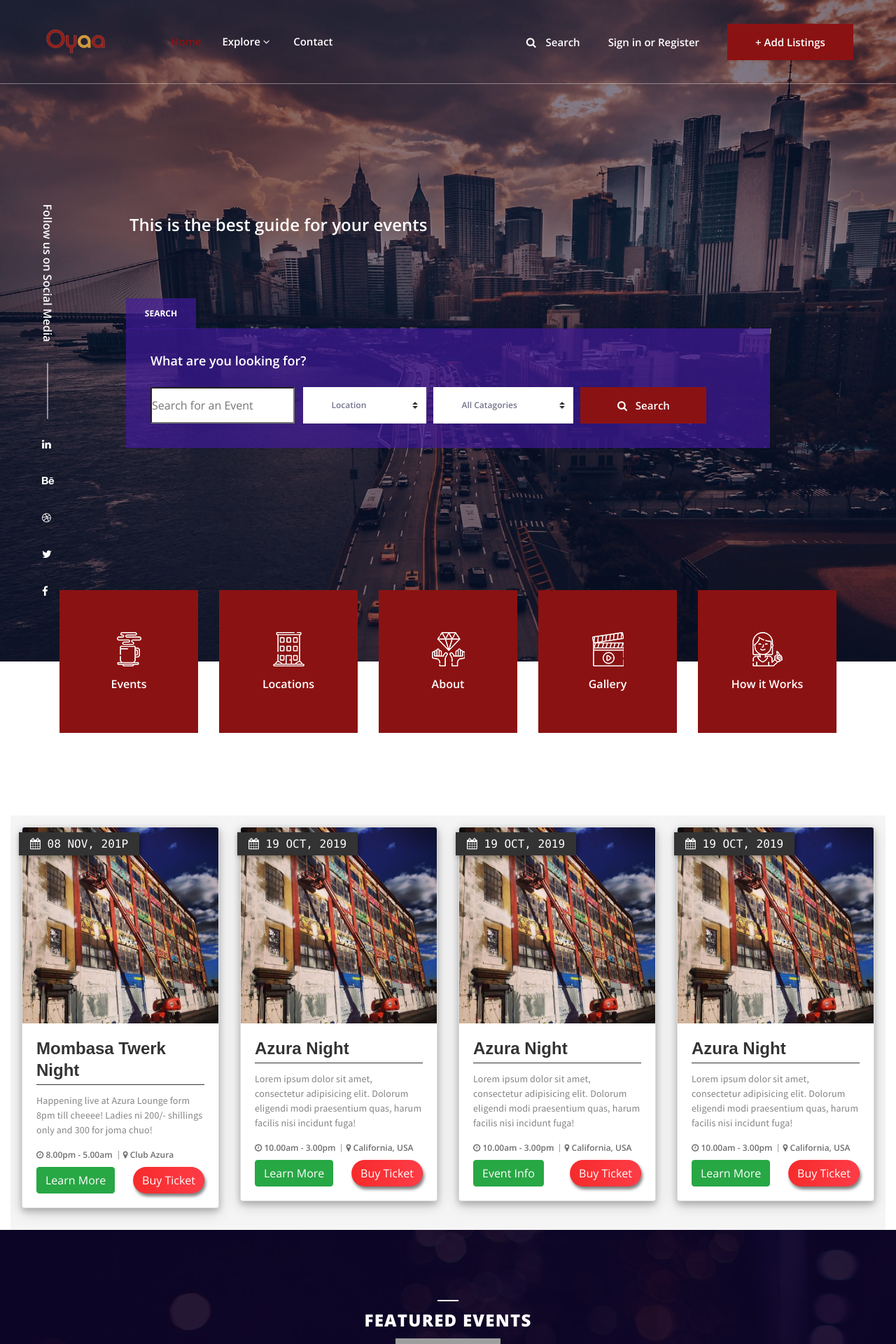
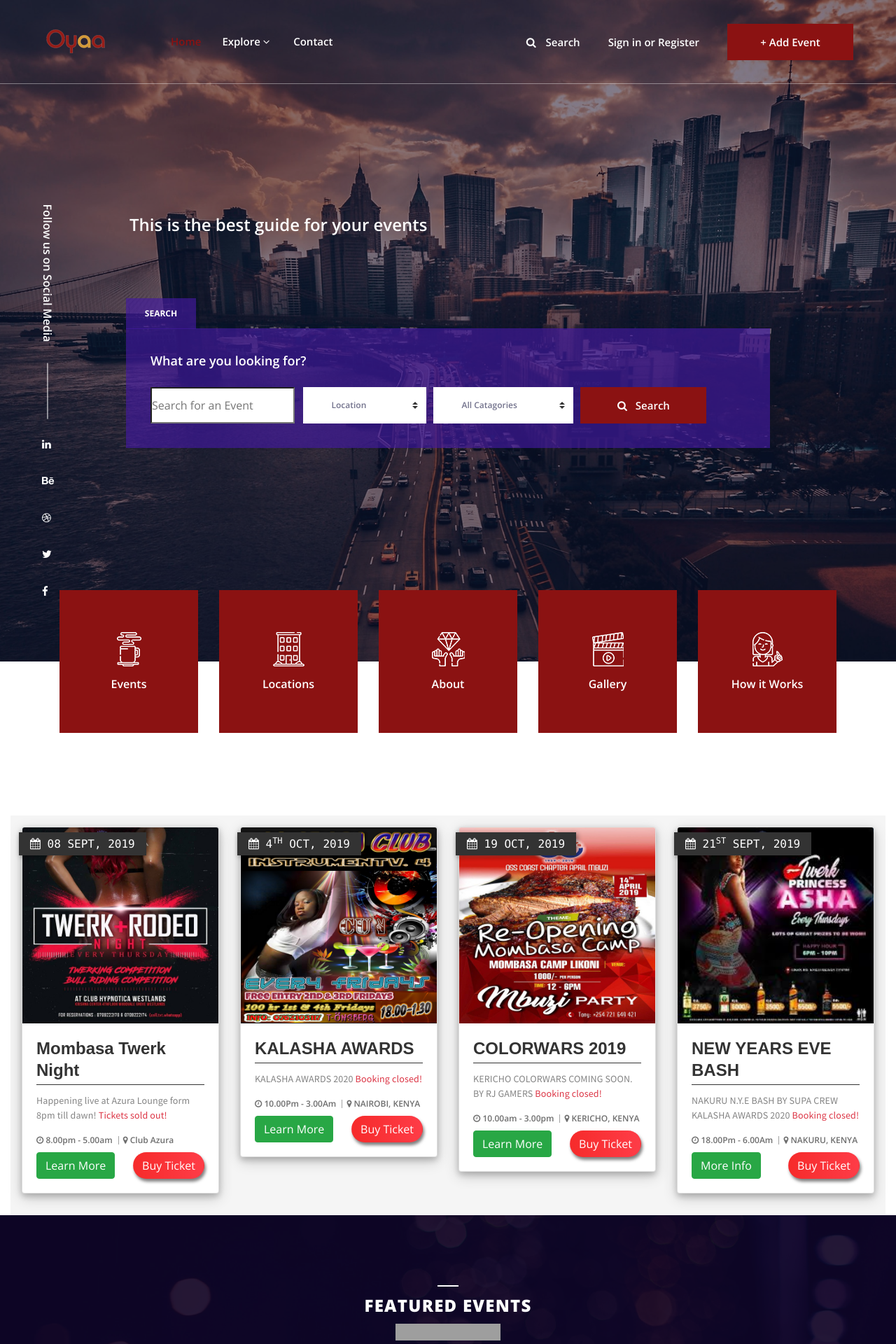
Before and after one commit to james-muriithi/oyaav2, a PHP site: page / in a window 1280 px wide. Shown: the top 1920 px of the page at 70% size. Run offline with PHP 8.4, Linux system fonts and the light colour scheme; grey boxes are pictures that could not be loaded.

Commit message:
new commit

```diff
--- a/index.php
+++ b/index.php
@@ -79,7 +79,7 @@
                             </div>
                             <!-- Add listings btn -->
                             <div class="dorne-add-listings-btn">
-                                <a href="#" class="btn dorne-btn">+ Add Listings</a>
+                                <a href="#" class="btn dorne-btn">+ Add Event</a>
                             </div>
                         </div>
                     </nav>
@@ -221,12 +221,14 @@
                             <!-- New card -->
                             <div class="col-sm-6 col-md-4 col-lg-3 ">
                                 <div class="card">
-                                    <img class="card-img-top" src="img/bg_4.jpg" alt="Card image" height="170">
+                                    <img class="card-img-top" src="img/event1.jpg" alt="Card image" height="60%">
                                     <div class="card-body">
                                         <h4 class="card-title">Mombasa Twerk Night</h4>
-                                        <div class="ribbon ribbon-left ribbon-shadow ribbon-color-danger uppercase"><i class="fa fa-calendar"></i> 08 Nov, 201p</div>
+                                        <div class="ribbon ribbon-left ribbon-shadow ribbon-color-danger uppercase"><i class="fa fa-calendar"></i> 08 Sept, 2019</div>
+
                                         <p class="card-text">
-                                            Happening live at Azura Lounge form 8pm till <i>cheeee!</i> Ladies ni 200/- shillings only and 300 for joma chuo!
+                                            Happening live at Azura Lounge form 8pm till <i>dawn!</i>
+                                            <span class="text-danger">Tickets sold out!</span>
                                         </p>
                                         <div class="event-latest-details">
                                             <a class="author" href="#"><i class="fa fa-clock-o" aria-hidden="true"></i> 8.00pm - 5.00am</a>
@@ -245,16 +247,16 @@
                             <!-- New card -->
                             <div class="col-sm-6 col-md-4 col-lg-3 ">
                                 <div class="card">
-                                    <img class="card-img-top" src="img/bg_4.jpg" alt="Card image" height="170">
+                                    <img class="card-img-top" src="img/event3.png" alt="Card image" height="60%">
                                     <div class="card-body">
-                                        <h4 class="card-title">Azura Night</h4>
-                                        <div class="ribbon ribbon-left ribbon-shadow ribbon-color-danger uppercase"><i class="fa fa-calendar"></i> 19 Oct, 2019</div>
+                                        <h4 class="card-title">KALASHA AWARDS</h4>
+                                        <div class="ribbon ribbon-left ribbon-shadow ribbon-color-danger uppercase"><i class="fa fa-calendar"></i> 4<sup>th</sup> Oct, 2019</div>
                                         <p class="card-text">
-                                            Lorem ipsum dolor sit amet, consectetur adipisicing elit. Dolorum eligendi modi praesentium quas, harum facilis nisi incidunt fuga!
+                                            KALASHA AWARDS 2020   <span class="text-danger">Booking closed!</span>
                                         </p>
                                         <div class="event-latest-details">
-                                            <a class="author" href="#"><i class="fa fa-clock-o" aria-hidden="true"></i> 10.00am - 3.00pm</a>
-                                            <a class="comments" href="#"> <i class="fa fa-map-marker" aria-hidden="true"></i> California, USA</a>
+                                            <a class="author" href="#"><i class="fa fa-clock-o" aria-hidden="true"></i> 10.00Pm - 3.00Am</a>
+                                            <a class="comments" href="#"> <i class="fa fa-map-marker" aria-hidden="true"></i> NAIROBI, KENYA</a>
                                         </div>
                                         <div class="mx-auto" style="float: left;">
                                             <button href="#" class="btn  btn-success">Learn More</button>
@@ -269,19 +271,20 @@
                            <!-- New card -->
                             <div class="col-sm-6 col-md-4 col-lg-3 ">
                                 <div class="card">
-                                    <img class="card-img-top" src="img/bg_4.jpg" alt="Card image" height="170">
+                                    <img class="card-img-top" src="img/event5.jpg" alt="Card image" height="60%">
                                     <div class="card-body">
-                                        <h4 class="card-title">Azura Night</h4>
+                                        <h4 class="card-title">COLORWARS 2019</h4>
                                         <div class="ribbon ribbon-left ribbon-shadow ribbon-color-danger uppercase"><i class="fa fa-calendar"></i> 19 Oct, 2019</div>
                                         <p class="card-text">
-                                            Lorem ipsum dolor sit amet, consectetur adipisicing elit. Dolorum eligendi modi praesentium quas, harum facilis nisi incidunt fuga!
+                                            KERICHO COLORWARS COMING SOON. BY RJ GAMERS
+                                            <span class="text-danger">Booking closed!</span>
                                         </p>
                                         <div class="event-latest-details">
                                             <a class="author" href="#"><i class="fa fa-clock-o" aria-hidden="true"></i> 10.00am - 3.00pm</a>
-                                            <a class="comments" href="#"> <i class="fa fa-map-marker" aria-hidden="true"></i> California, USA</a>
+                                            <a class="comments" href="#"> <i class="fa fa-map-marker" aria-hidden="true"></i> KERICHO, KENYA</a>
                                         </div>
                                         <div class="mx-auto" style="float: left;">
-                                            <button href="#" class="btn  btn-success">Event Info</button>
+                                            <button href="#" class="btn  btn-success">Learn More</button>
                                         </div>
                                         <div class="mx-auto" style="float: right;">
                                             <button href="#" class="btn  btn-participate">Buy Ticket</button>
@@ -293,19 +296,20 @@
                             <!-- New card -->
                             <div class="col-sm-6 col-md-4 col-lg-3 ">
                                 <div class="card">
-                                    <img class="card-img-top" src="img/bg_4.jpg" alt="Card image" height="170">
+                                    <img class="card-img-top" src="img/event2.jpeg" alt="Card image" height="60%">
                                     <div class="card-body">
-                                        <h4 class="card-title">Azura Night</h4>
-                                        <div class="ribbon ribbon-left ribbon-shadow ribbon-color-danger uppercase"><i class="fa fa-calendar"></i> 19 Oct, 2019</div>
+                                        <h4 class="card-title">NEW YEARS EVE BASH</h4>
+                                        <div class="ribbon ribbon-left ribbon-shadow ribbon-color-danger uppercase"><i class="fa fa-calendar"></i> 21<sup>st</sup> Sept, 2019</div>
                                         <p class="card-text">
-                                            Lorem ipsum dolor sit amet, consectetur adipisicing elit. Dolorum eligendi modi praesentium quas, harum facilis nisi incidunt fuga!
+                                           NAKURU N.Y.E BASH BY SUPA CREW KALASHA AWARDS 2020
+                                            <span class="text-danger">Booking closed!</span>
                                         </p>
                                         <div class="event-latest-details">
-                                            <a class="author" href="#"><i class="fa fa-clock-o" aria-hidden="true"></i> 10.00am - 3.00pm</a>
-                                            <a class="comments" href="#"> <i class="fa fa-map-marker" aria-hidden="true"></i> California, USA</a>
+                                            <a class="author" href="#"><i class="fa fa-clock-o" aria-hidden="true"></i> 18.00Pm - 6.00Am</a>
+                                            <a class="comments" href="#"> <i class="fa fa-map-marker" aria-hidden="true"></i> NAKURU, KENYA</a>
                                         </div>
                                         <div class="mx-auto" style="float: left;">
-                                            <button href="#" class="btn  btn-success">Learn More</button>
+                                            <button href="#" class="btn  btn-success">More Info</button>
                                         </div>
                                         <div class="mx-auto" style="float: right;">
                                             <button href="#" class="btn  btn-participate">Buy Ticket</button>
@@ -314,6 +318,7 @@
                                 </div>
                             </div>
                             <!-- End of card -->
+
                         </div>
                     </div>
                 </div>
@@ -339,23 +344,24 @@
                             <form role="form" id="details-form">
                                 <div class="form-group">
                                     <label for="inputName">Name</label>
-                                    <input type="text" class="form-control" name="inputName" id="inputName" placeholder=" Please enter your name" value="j a" />
+                                    <input type="text" class="form-control" name="inputName" id="inputName" placeholder=" Please enter your name" value="" />
                                 </div>
                                 <div class="form-group">
-                                    <label for="inputGender">Gender</label>
+                                    <label for="inputGender">Select Ticket</label>
                                     <select class="form-control" name="inputGender" id="inputGender">
-                                        <option disabled>Select Gender</option>
-                                        <option value="M" selected>Female</option>
-                                        <option value="F">Male</option>
+                                        <option disabled>Ticket Type</option>
+                                        <option value="S">Normal</option>
+                                        <option value="VIP">VIP</option>
+                                        <option value="VVIP">VVIP</option>
                                     </select>
                                 </div>
                                 <div class="form-group">
                                     <label for="inputPhone">Phone</label>
-                                    <input type="text" class="form-control" name="inputPhone" id="inputPhone" placeholder="eg. 0710100100" value="0710100100" />
+                                    <input type="text" class="form-control" name="inputPhone" id="inputPhone" placeholder="eg. 0710100100" value="" />
                                 </div>
                                 <div class="form-group">
                                     <label for="inputEmail">Email</label>
-                                    <input type="email" class="form-control" name="inputEmail" id="inputEmail" placeholder=" username@mail.com" value="username@mail.com" />
+                                    <input type="email" class="form-control" name="inputEmail" id="inputEmail" placeholder=" username@mail.com" value="" />
                                 </div>
                             </form>
                         </div>
@@ -399,7 +405,7 @@
                         <!-- Modal Footer -->
                         <div class="modal-footer">
                             <button type="button" class="btn btn-primary btn-back">Back</button>
-                            <button href="#" class="btn checkout" form="billingform"><img style="width: 45px; display: inline; margin: -8px;" src="img/mpesa.png" class="p-r-5" form="billingform"> Pay With Mpesa</button>
+                            <button href="#" class="btn checkout" form="billingform"><img style="width: 45px; display: inline; margin: -8px;" src="img/mpesa.png" class="p-r-5" form="billingform"> Lipa na Mpesa</button>
                         </div>
                     </div>
                 </div>
@@ -627,10 +633,6 @@
 
 
     <script type="text/javascript">
-        $('.btn-participate').on('click', function(event) {
-
-            alert("message");
-        });
     $(document).ready(function() {
         let id = 0;
         $('body').on('click', '.btn-participate', function(event) {
--- a/print_ticket.php
+++ b/print_ticket.php
@@ -72,14 +72,14 @@ if (isset($_GET['ticket']) && !empty($_GET['ticket'])) {
 
 			// // event name
 			$event_name = (empty($event_name)) ? "Mombasa Twerk Night": $event_name;
-			$pdf->MultiCell($pdf->GetPageWidth()-70,7,$event_name." - Club Kiboko.",0,"L");
+			$pdf->MultiCell($pdf->GetPageWidth()-70,7,$event_name." - Azura Lounge.",0,"L");
 
 			// // // name
 			$pdf->SetFont('coves','',13);
 			$pdf->setTextColor(13, 13, 13);
 			// // $y = $pdf->GetY();
 			$pdf->SetXY(9,$y+30);
-			$pdf->MultiCell($pdf->GetPageWidth()-75,7,"Lorem ipsum dolor sit amet, consectetur adipisicing elit. Sint nobis minima tempore repellendus, molestias amet, reprehenderit tenetur harum hic, sequi iure.",0,"L");
+			$pdf->MultiCell($pdf->GetPageWidth()-75,7,"Happening live at Azura Lounge form 8pm till dawn!",0,"L");
 			$pdf->Ln(1);
 			$pdf->SetFont('moonb','',11);
 			$pdf->Cell(29,7,date("jS F Y", strtotime($booking_date)),0,0,'L');
```
Also changed, not shown: callback/callback_url.php (added, +37 -0 lines), callback/confirm_payment.php (added, +31 -0 lines), callback/stk_initiate.php (added, +95 -0 lines), img/event1.jpg (added), img/event2.jpeg (added), img/event3.png (added), img/event4.jpg (added), img/event5.jpg (added), img/events/event1.jpg (added), img/events/event2.jpeg (added), img/events/event3.png (added), img/events/event4.jpg (added), img/events/event5.jpg (added). Lines whose indentation alone changed are shown as unchanged.
